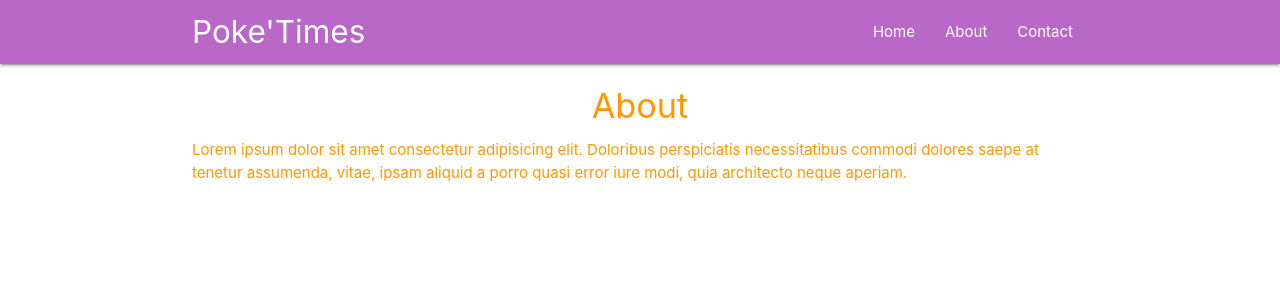
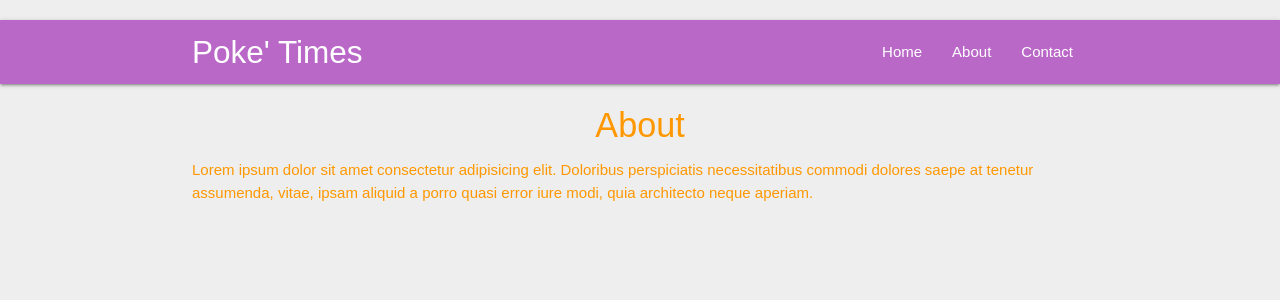
Before and after one commit to NeginSal/Poke-Times, a React (Create React App) app: page /about in a window 1280 px wide. Shown: the top 300 px of the page. Built offline with nearby package versions, Linux system fonts and the light colour scheme.

Commit message:
add image

```diff
--- a/src/App.js
+++ b/src/App.js
@@ -9,13 +9,15 @@ import Post from "./components/Post";
 const App = () => {
   return (
     <BrowserRouter>
-      <Navbar />
-      <Routes>
-        <Route path="/" element={<Home/>}></Route>
-        <Route path="about" element={<About/> }></Route>
-        <Route path="contact" element={<Contact/>}></Route>
-        <Route path="/posts/:id" element={<Post/>}></Route>
-      </Routes>
+      <div className="App">
+        <Navbar />
+        <Routes>
+          <Route path="/" element={<Home />}></Route>
+          <Route path="about" element={<About />}></Route>
+          <Route path="contact" element={<Contact />}></Route>
+          <Route path="/posts/:id" element={<Post />}></Route>
+        </Routes>
+      </div>
     </BrowserRouter>
   );
 };
--- a/src/components/Home.js
+++ b/src/components/Home.js
@@ -1,5 +1,6 @@
 import React, { useEffect, useState } from "react";
 import { Link } from "react-router-dom";
+import Pokeball from "../pokeball.png";
 
 const Home = () => {
   const [posts, setPosts] = useState([]);
@@ -15,9 +16,10 @@ const Home = () => {
       <h4 className="center">Home</h4>
       {posts.map((post) => (
         <div className="post card" key={post.id}>
+        <img src={Pokeball} alt="A pokeball"/>
           <div className="card-content">
             <Link to={`/posts/${post.id}`}>
-              <span className="card-title">{post.title}</span>{" "}
+              <span className="card-title red-text">{post.title}</span>{" "}
             </Link>
             <p>{post.body}</p>
           </div>
--- a/src/components/Navbar.js
+++ b/src/components/Navbar.js
@@ -5,7 +5,7 @@ const Navbar = () => {
     return (
         <nav className="nav-wrapper purple lighten-2">
             <div className="container">
-                <a className="brand-logo">Poke'Times</a>
+            <Link className="brand-logo" to="/">Poke' Times</Link>
                 <ul className="right">
                     <li><Link to="/">Home</Link></li>
                     <li><Link to="/about">About</Link></li>
--- a/src/components/Post.js
+++ b/src/components/Post.js
@@ -7,21 +7,21 @@ const Post = () => {
 
   useEffect(() => {
     const fetchData = async () => {
-      const response = await fetch(
-        `https://jsonplaceholder.typicode.com/posts/${id}`
-      );
+      const response = await fetch(`https://jsonplaceholder.typicode.com/posts/${id}`);
       const newData = await response.json();
       setPost(newData);
     };
     fetchData();
   }, [id]);
   return post ? (
-    <div>
-      <p>{post.title}</p>
-      <p>{post.body}</p>
+    <div className="post">
+      <h4 className="center">{post.title}</h4>
+      <p className="center">{post.body}</p>
     </div>
-  ) : (
-    "Loading post"
+  ) : (<div className="center">
+    "Loading post ..."
+  </div>
+
   );
 };
 
--- a/src/index.css
+++ b/src/index.css
@@ -1,13 +1,27 @@
 body {
   margin: 0;
-  font-family: -apple-system, BlinkMacSystemFont, 'Segoe UI', 'Roboto', 'Oxygen',
-    'Ubuntu', 'Cantarell', 'Fira Sans', 'Droid Sans', 'Helvetica Neue',
-    sans-serif;
-  -webkit-font-smoothing: antialiased;
-  -moz-osx-font-smoothing: grayscale;
+  padding: 0;
+  font-family: sans-serif;
+  background: #eee;
 }
 
-code {
-  font-family: source-code-pro, Menlo, Monaco, Consolas, 'Courier New',
-    monospace;
+nav a.active{
+  border-bottom: 5px solid #333;
+  transition: all ease 0.5s;
 }
+
+.container{
+  margin-top: 20px;
+}
+
+.home .post img{
+  position: absolute;
+  top: 20px;
+  left: -100px;
+  opacity: 0.6;
+}
+
+.home .post{
+  overflow: hidden;
+  padding-left: 80px;
+}
```
Also changed, not shown: src/pokeball.png (added).
